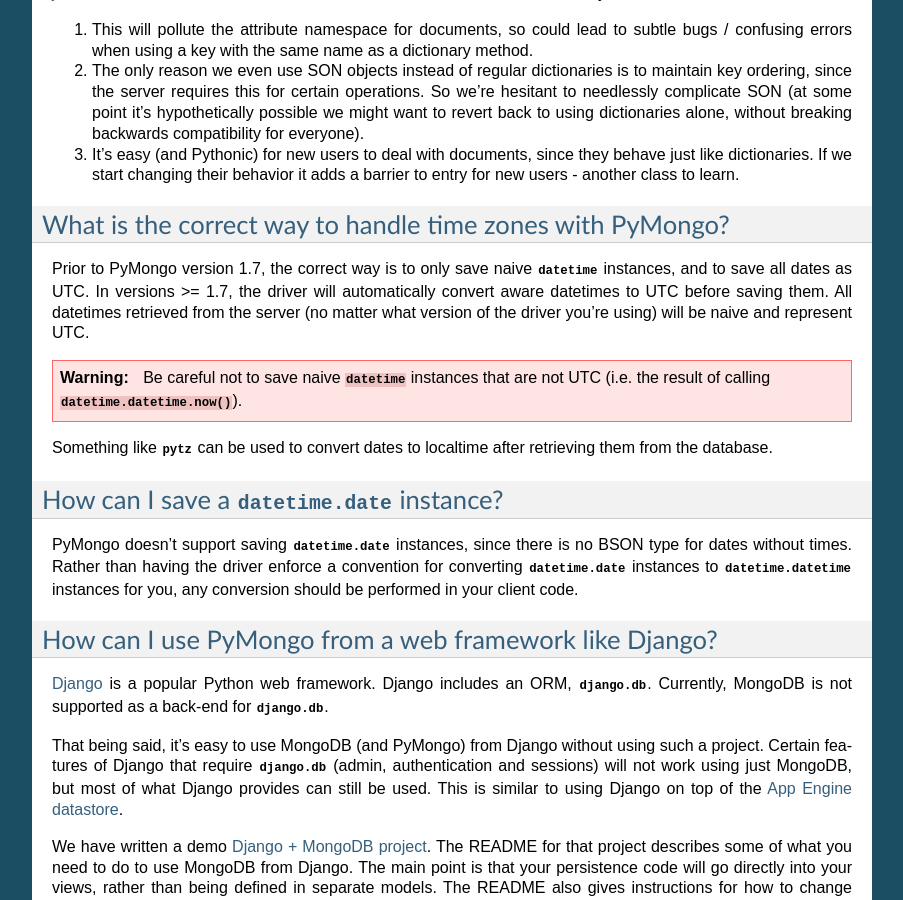
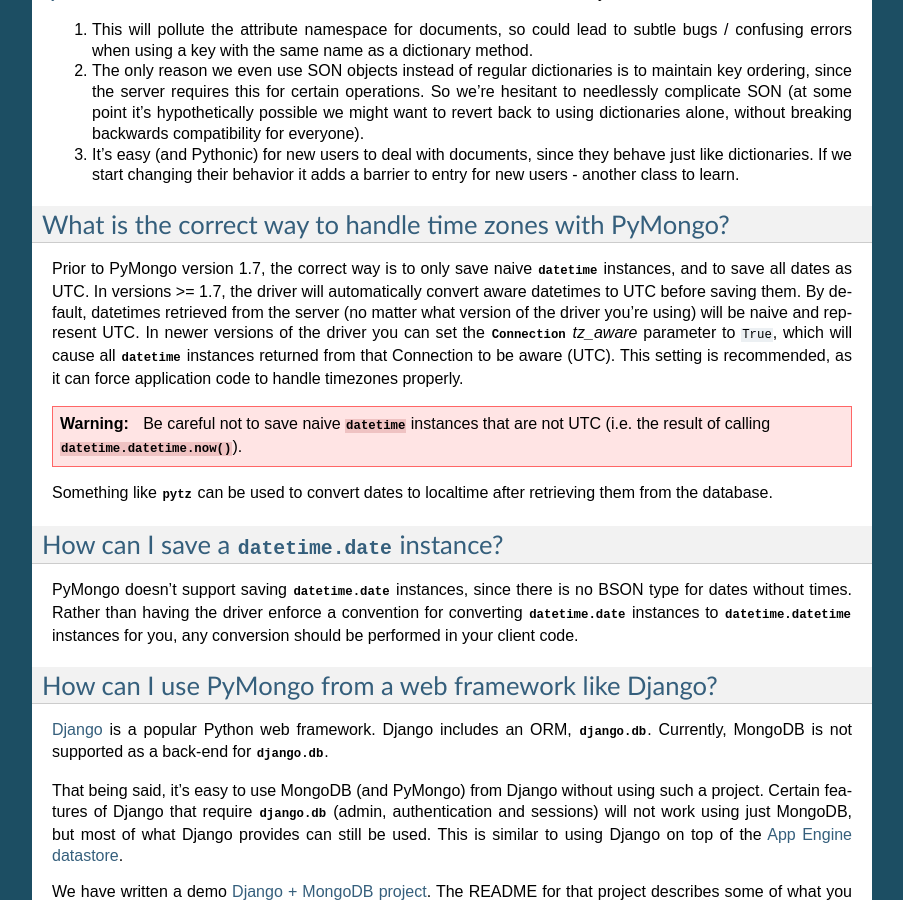
Before and after one commit to mongodb/mongo-python-driver, a Sphinx documentation site: the page built from doc/faq.rst, in a window 1280 px wide and 900 px high, scrolled down 1846 px. Shown: the whole window, without its empty margins (198-1101 px from the left). Built offline with Sphinx 7.4.7, drawn with Linux system fonts in a browser that asks for light colours; pages that are not in the unit, such as notebooks, are missing from menus.

Commit message:
minor: doc update

```diff
--- a/doc/faq.rst
+++ b/doc/faq.rst
@@ -111,9 +111,14 @@
 Prior to PyMongo version 1.7, the correct way is to only save naive
 :class:`~datetime.datetime` instances, and to save all dates as
 UTC. In versions >= 1.7, the driver will automatically convert aware
-datetimes to UTC before saving them. All datetimes retrieved from the
-server (no matter what version of the driver you're using) will be
-naive and represent UTC.
+datetimes to UTC before saving them. By default, datetimes retrieved
+from the server (no matter what version of the driver you're using)
+will be naive and represent UTC. In newer versions of the driver you
+can set the :class:`~pymongo.connection.Connection` `tz_aware`
+parameter to ``True``, which will cause all
+:class:`~datetime.datetime` instances returned from that Connection to
+be aware (UTC). This setting is recommended, as it can force
+application code to handle timezones properly.
 
 .. warning:: Be careful not to save naive :class:`~datetime.datetime`
    instances that are not UTC (i.e. the result of calling
```
